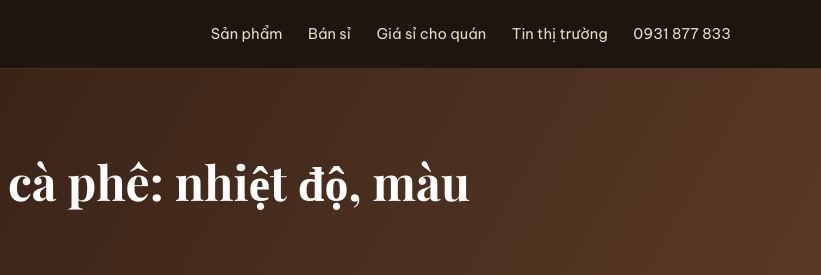
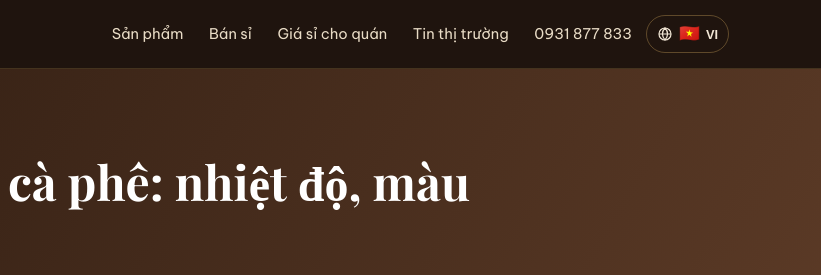
Before and after one commit to eyemedioptic/caferoa, a plain HTML site: page muc-do-rang-ca-phe.html in a window 1280 px wide. Shown: the top 275 px of the page, 459-1280 px from the left. Drawn offline with nearby package versions, Linux system fonts and the light colour scheme.

Commit message:
Thêm nút chuyển đổi ngôn ngữ (12 ngôn ngữ, Google Translate)
Co-Authored-By: Claude Opus 5.5 <noreply@anthropic.com>
Claude-Session: https://claude.ai/code/session_011QZR93XYHAVWyvaPchaPnL

```diff
--- a/index.html
+++ b/index.html
@@ -1035,7 +1035,7 @@ footer .copy{border-top:1px solid rgba(216,173,95,.18);margin-top:40px;padding-t
 <div class="chat" id="chat" role="dialog" aria-label="Trợ lý CAFEROA">
   <div class="chat-head">
     <div class="av" style="background:var(--espresso);overflow:hidden;border:1px solid rgba(216,173,95,.4)"><img src="img/favicon-r.webp" alt="" style="width:100%;height:100%"></div>
-    <div><b>Trợ lý CAFEROA</b><span>● Đang trực tuyến</span></div>
+    <div><b class="notranslate">Trợ lý CAFEROA</b><span>● Đang trực tuyến</span></div>
     <button class="chat-clear" onclick="clearChat()" title="Xóa lịch sử trò chuyện" aria-label="Xóa lịch sử trò chuyện">↺</button>
     <button class="close" onclick="toggleChat(false)" aria-label="Đóng">×</button>
   </div>
@@ -1821,5 +1821,6 @@ document.querySelectorAll('img[data-fbkey]').forEach(im=>{ if(im.complete && im.
 bindShop(); if($('#heroTrack')) initHero(); renderPriceTables(); injectJsonLd(); if($('#filters')){ renderFilters(); renderProducts(); } updateBadges(); renderTicker(); renderChartTabs(); renderChart(); renderNews(); setQuick(MAIN_Q);
 setTimeout(groupFromHash, 50);
 </script>
+<script src="lang.js" defer></script>
 </body>
 </html>
--- /dev/null
+++ b/lang.js
@@ -0,0 +1,93 @@
+/* CAFEROA – chuyển đổi ngôn ngữ (Google Translate) */
+(function () {
+  var LANGS = [
+    ['vi', '🇻🇳', 'Tiếng Việt'],
+    ['en', '🇬🇧', 'English'],
+    ['fr', '🇫🇷', 'Français'],
+    ['it', '🇮🇹', 'Italiano'],
+    ['ja', '🇯🇵', '日本語'],
+    ['ko', '🇰🇷', '한국어'],
+    ['zh-CN', '🇨🇳', '中文'],
+    ['hi', '🇮🇳', 'हिन्दी'],
+    ['th', '🇹🇭', 'ไทย'],
+    ['ar', '🇸🇦', 'العربية'],
+    ['lo', '🇱🇦', 'ລາວ'],
+    ['km', '🇰🇭', 'ខ្មែរ']
+  ];
+  var CODES = LANGS.map(function (l) { return l[0]; });
+
+  function current() {
+    var m = document.cookie.match(/(?:^|;\s*)googtrans=\/vi\/([^;]+)/);
+    return m && CODES.indexOf(m[1]) > -1 ? m[1] : 'vi';
+  }
+  function setCookie(v) {
+    var host = location.hostname, exp = v ? '' : '; expires=Thu, 01 Jan 1970 00:00:00 GMT';
+    var val = v ? '/vi/' + v : '';
+    document.cookie = 'googtrans=' + val + '; path=/' + exp;
+    if (host.indexOf('.') > -1) {
+      document.cookie = 'googtrans=' + val + '; path=/; domain=.' + host.replace(/^www\./, '') + exp;
+    }
+  }
+  function choose(code) {
+    setCookie(code === 'vi' ? '' : code);
+    location.reload();
+  }
+
+  /* CSS */
+  var css = '' +
+    '.lang-sw{position:relative;margin-right:2px}' +
+    '.lang-btn{display:flex;align-items:center;gap:6px;height:38px;padding:0 10px;border-radius:999px;border:1px solid rgba(216,173,95,.35);color:#f2e7d6;font-size:.8rem;font-weight:600;background:transparent;cursor:pointer;white-space:nowrap}' +
+    '.lang-btn:hover{border-color:#d8ad5f;color:#d8ad5f}' +
+    '.lang-btn .fl{font-size:1.05rem;line-height:1}' +
+    '.lang-btn svg{width:16px;height:16px}' +
+    '.lang-menu{position:absolute;right:0;top:calc(100% + 8px);min-width:200px;max-height:70vh;overflow:auto;background:#1f140e;border:1px solid rgba(216,173,95,.3);border-radius:14px;padding:6px;box-shadow:0 18px 36px rgba(0,0,0,.4);display:none;z-index:200}' +
+    '.lang-sw.open .lang-menu{display:block}' +
+    '.lang-menu button{display:flex;align-items:center;gap:10px;width:100%;padding:.55rem .7rem;border-radius:9px;color:#efe4d2;font-size:.9rem;text-align:left;background:none;border:0;cursor:pointer}' +
+    '.lang-menu button:hover{background:rgba(216,173,95,.14)}' +
+    '.lang-menu button.on{background:rgba(216,173,95,.22);color:#d8ad5f;font-weight:600}' +
+    '.lang-menu .fl{font-size:1.15rem;width:22px;text-align:center}' +
+    '.lang-sw.floating{position:fixed;left:16px;bottom:22px;z-index:65}' +
+    '.lang-sw.floating .lang-btn{background:#1f140e;box-shadow:0 8px 20px rgba(0,0,0,.25)}' +
+    '.lang-sw.floating .lang-menu{top:auto;bottom:calc(100% + 8px);left:0;right:auto}' +
+    '@media (max-width:640px){.lang-btn .nm{display:none}.lang-btn{padding:0 9px}}' +
+    /* ẩn thanh Google Translate */
+    'body{top:0!important;position:static!important}' +
+    '.goog-te-banner-frame,.skiptranslate>iframe,#goog-gt-tt,.goog-te-balloon-frame,.VIpgJd-ZVi9od-ORHb-OEVmcd,.VIpgJd-ZVi9od-aZ2wEe-wOHMyf{display:none!important}' +
+    '.goog-text-highlight{background:none!important;box-shadow:none!important}' +
+    '#google_translate_element{display:none}';
+  var st = document.createElement('style'); st.textContent = css; document.head.appendChild(st);
+
+  /* Nút chọn ngôn ngữ */
+  var cur = current(), info = LANGS.filter(function (l) { return l[0] === cur; })[0];
+  var box = document.createElement('div');
+  box.className = 'lang-sw notranslate'; box.setAttribute('translate', 'no');
+  box.innerHTML = '<button type="button" class="lang-btn" aria-label="Chọn ngôn ngữ / Language" aria-haspopup="true">' +
+    '<svg viewBox="0 0 24 24" fill="none" stroke="currentColor" stroke-width="1.8"><circle cx="12" cy="12" r="9"/><path d="M3 12h18M12 3c2.5 2.6 3.8 5.6 3.8 9s-1.3 6.4-3.8 9c-2.5-2.6-3.8-5.6-3.8-9S9.5 5.6 12 3Z"/></svg>' +
+    '<span class="fl">' + info[1] + '</span><span class="nm">' + info[0].toUpperCase().replace('ZH-CN', 'ZH') + '</span></button>' +
+    '<div class="lang-menu" role="menu">' + LANGS.map(function (l) {
+      return '<button type="button" role="menuitem" data-l="' + l[0] + '" class="' + (l[0] === cur ? 'on' : '') + '"><span class="fl">' + l[1] + '</span>' + l[2] + '</button>';
+    }).join('') + '</div>';
+
+  var host = document.querySelector('.header-actions');
+  if (host) host.insertBefore(box, host.firstChild);
+  else {
+    var hd = document.querySelector('header.site .wrap') || document.querySelector('header .container');
+    if (hd) { hd.appendChild(box); } else { box.classList.add('floating'); document.body.appendChild(box); }
+  }
+  box.querySelector('.lang-btn').addEventListener('click', function (e) { e.stopPropagation(); box.classList.toggle('open'); });
+  box.querySelectorAll('.lang-menu button').forEach(function (b) {
+    b.addEventListener('click', function () { if (b.dataset.l !== cur) choose(b.dataset.l); else box.classList.remove('open'); });
+  });
+  document.addEventListener('click', function () { box.classList.remove('open'); });
+
+  /* Chỉ tải Google Translate khi đã chọn ngôn ngữ khác tiếng Việt */
+  if (cur !== 'vi') {
+    var div = document.createElement('div'); div.id = 'google_translate_element'; document.body.appendChild(div);
+    window.caferoaGT = function () {
+      new google.translate.TranslateElement({ pageLanguage: 'vi', includedLanguages: CODES.join(','), autoDisplay: false }, 'google_translate_element');
+    };
+    var s = document.createElement('script');
+    s.src = 'https://translate.google.com/translate_a/element.js?cb=caferoaGT';
+    document.body.appendChild(s);
+  }
+})();
--- a/muc-do-rang-ca-phe.html
+++ b/muc-do-rang-ca-phe.html
@@ -44,7 +44,8 @@ body{font-family:'Be Vietnam Pro',system-ui,sans-serif;background:var(--paper);c
 a{color:inherit}
 img{max-width:100%;display:block}
 header.site{background:var(--espresso);position:sticky;top:0;z-index:50;border-bottom:1px solid rgba(216,173,95,.2)}
-header.site .wrap{display:flex;align-items:center;justify-content:space-between;height:68px}
+header.site .wrap{display:flex;align-items:center;justify-content:space-between;height:68px;gap:14px}
+header.site nav{margin-left:auto}
 header.site img{height:40px;width:auto}
 header.site nav{display:flex;gap:1.6rem;font-size:.92rem}
 header.site nav a{color:#e9dcc6;text-decoration:none}header.site nav a:hover{color:var(--gold)}
@@ -247,5 +248,6 @@ footer a{color:var(--gold);text-decoration:none}
 
 <footer>© 2026 CAFEROA – Cà phê sạch chất lượng cao · 63C Lô C Lạc Long Quân, Phường Hòa Bình, TP. Hồ Chí Minh · Hotline/Zalo <a href="tel:0931877833">0931 877 833</a></footer>
 <a class="zalo" href="https://zalo.me/0931877833" target="_blank" rel="noopener" aria-label="Chat Zalo">Zalo</a>
+<script src="lang.js" defer></script>
 </body>
 </html>
```
Also changed, not shown: tin-thi-truong.html (+2 -1 lines).
